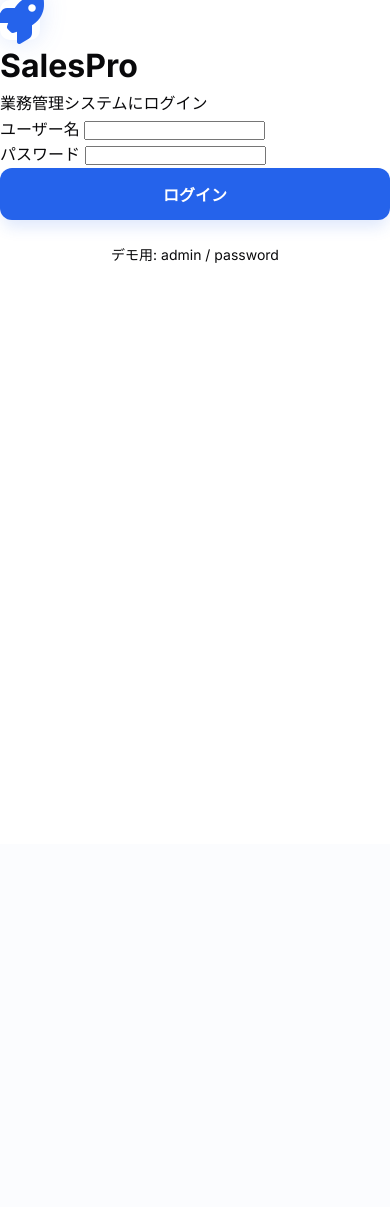
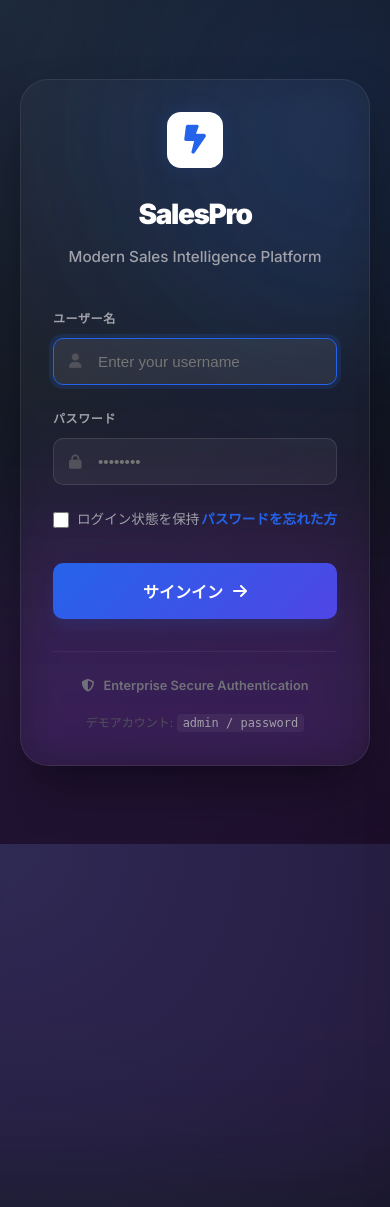
Before and after one commit to yoshida-msy/sales-management, a Flask app: page /login in a window 390 px wide; the page is wider, and only the part inside the window is pictured. Before the commit the page ends 263 px from the top of that part, so only its background shows below. Run offline with Flask 3, Linux system fonts and the light colour scheme.

Commit message:
Revamp login UI to enterprise SaaS standards with glassmorphism and animations

```diff
--- a/static/css/style.css
+++ b/static/css/style.css
@@ -277,6 +277,119 @@ tr:hover td { background: rgba(37, 99, 235, 0.02); }
 }
 .btn-primary:hover { transform: translateY(-2px); filter: brightness(1.1); box-shadow: 0 20px 25px -5px var(--primary-glow); }
 
+/* Premium Auth UI */
+.auth-page {
+    background: radial-gradient(circle at top left, #1e293b, #09090b);
+    display: flex;
+    align-items: center;
+    justify-content: center;
+    min-height: 100vh;
+    padding: 20px;
+    position: relative;
+    overflow: hidden;
+}
+
+.auth-blob {
+    position: absolute;
+    width: 600px;
+    height: 600px;
+    background: radial-gradient(circle, var(--primary-glow) 0%, transparent 70%);
+    filter: blur(80px);
+    z-index: 1;
+    animation: float 20s infinite alternate;
+}
+.auth-blob.one { top: -200px; right: -200px; }
+.auth-blob.two { bottom: -300px; left: -200px; background: rgba(147, 51, 234, 0.15); }
+
+@keyframes float {
+    from { transform: translate(0, 0) scale(1); }
+    to { transform: translate(100px, 50px) scale(1.2); }
+}
+
+.auth-card {
+    width: 100%;
+    max-width: 440px;
+    background: rgba(255, 255, 255, 0.03);
+    backdrop-filter: blur(20px);
+    border: 1px solid rgba(255, 255, 255, 0.08);
+    border-radius: var(--radius-lg);
+    padding: var(--space-12);
+    box-shadow: 0 25px 50px -12px rgba(0, 0, 0, 0.5);
+    z-index: 10;
+    animation: authSlideIn 0.8s cubic-bezier(0.16, 1, 0.3, 1);
+}
+
+@keyframes authSlideIn {
+    from { opacity: 0; transform: translateY(40px) scale(0.95); }
+    to { opacity: 1; transform: translateY(0) scale(1); }
+}
+
+.auth-header { text-align: center; margin-bottom: var(--space-10); }
+.auth-logo {
+    width: 56px; height: 56px; background: white; border-radius: 14px;
+    display: flex; align-items: center; justify-content: center;
+    font-size: 1.8rem; color: var(--primary); margin: 0 auto 24px;
+    box-shadow: 0 0 20px var(--primary-glow);
+}
+.auth-title { font-size: 1.75rem; font-weight: 900; letter-spacing: -0.05em; color: white; margin-bottom: 8px; }
+.auth-subtitle { color: #a1a1aa; font-size: 0.95rem; font-weight: 500; }
+
+.auth-form-group { margin-bottom: 24px; }
+.auth-label {
+    display: block; font-size: 0.75rem; font-weight: 800; text-transform: uppercase;
+    letter-spacing: 0.05em; color: #a1a1aa; margin-bottom: 10px;
+}
+.auth-input-wrapper { position: relative; }
+.auth-input-icon { position: absolute; left: 16px; top: 50%; transform: translateY(-50%); color: #52525b; font-size: 0.9rem; }
+
+.auth-input {
+    width: 100%;
+    padding: 14px 16px 14px 44px;
+    background: rgba(255, 255, 255, 0.05);
+    border: 1px solid rgba(255, 255, 255, 0.1);
+    border-radius: 10px;
+    color: white;
+    font-size: 0.95rem;
+    font-weight: 500;
+    transition: 0.2s;
+    outline: none;
+}
+.auth-input:focus {
+    background: rgba(255, 255, 255, 0.08);
+    border-color: var(--primary);
+    box-shadow: 0 0 0 4px var(--primary-glow);
+}
+
+.btn-auth-primary {
+    width: 100%;
+    padding: 16px;
+    background: linear-gradient(135deg, var(--primary), #4f46e5);
+    border: none;
+    border-radius: 10px;
+    color: white;
+    font-weight: 800;
+    font-size: 1rem;
+    cursor: pointer;
+    transition: 0.3s cubic-bezier(0.4, 0, 0.2, 1);
+    box-shadow: 0 10px 15px -3px var(--primary-glow);
+    display: flex;
+    align-items: center;
+    justify-content: center;
+    gap: 10px;
+}
+.btn-auth-primary:hover {
+    transform: translateY(-2px);
+    box-shadow: 0 20px 25px -5px var(--primary-glow);
+    filter: brightness(1.1);
+}
+.btn-auth-primary:active { transform: translateY(0); }
+
+.auth-footer { margin-top: 32px; text-align: center; border-top: 1px solid rgba(255, 255, 255, 0.05); padding-top: 24px; }
+
+@media (max-width: 480px) {
+    .auth-card { padding: var(--space-8); }
+}
+
 .badge { padding: 6px 14px; border-radius: 10px; font-size: 0.75rem; font-weight: 800; }
 
 @media (max-width: 1024px) {
--- a/templates/login.html
+++ b/templates/login.html
@@ -4,45 +4,74 @@
     <meta charset="UTF-8">
     <meta name="viewport" content="width=device-width, initial-scale=1.0">
     <title>ログイン - SalesPro</title>
-    <link href="https://fonts.googleapis.com/css2?family=Inter:wght@400;500;600;700&display=swap" rel="stylesheet">
+    <link rel="preconnect" href="https://fonts.googleapis.com">
+    <link rel="preconnect" href="https://fonts.gstatic.com" crossorigin>
+    <link href="https://fonts.googleapis.com/css2?family=Inter:wght@400;500;600;700;800;900&display=swap" rel="stylesheet">
     <link rel="stylesheet" href="https://cdnjs.cloudflare.com/ajax/libs/font-awesome/6.4.0/css/all.min.css">
     <link rel="stylesheet" href="{{ url_for('static', filename='css/style.css') }}">
 </head>
-<body class="login-page">
-    <div class="login-container">
-        <div class="login-card">
-            <div class="login-header">
-                <i class="fa-solid fa-rocket logo-icon" style="font-size: 3rem;"></i>
-                <h1>SalesPro</h1>
-                <p class="text-muted">業務管理システムにログイン</p>
+<body class="auth-page fade-in">
+    <!-- Animated Background Blobs -->
+    <div class="auth-blob one"></div>
+    <div class="auth-blob two"></div>
+
+    <div class="auth-card">
+        <header class="auth-header">
+            <div class="auth-logo">
+                <i class="fa-solid fa-bolt-lightning"></i>
             </div>
+            <h1 class="auth-title">SalesPro</h1>
+            <p class="auth-subtitle">Modern Sales Intelligence Platform</p>
+        </header>
 
         {% with messages = get_flashed_messages() %}
           {% if messages %}
             {% for message in messages %}
-                  <div class="flash-message" style="background: #fef2f2; color: #991b1b; border-color: #fecaca;">{{ message }}</div>
+              <div class="flash-message" style="background: rgba(239, 68, 68, 0.1); color: #fca5a5; border-color: rgba(239, 68, 68, 0.2); padding: 12px 16px; border-radius: 8px; margin-bottom: 24px; font-size: 0.85rem; font-weight: 600; border: 1px solid;">
+                <i class="fa-solid fa-circle-exclamation" style="margin-right: 8px;"></i> {{ message }}
+              </div>
             {% endfor %}
           {% endif %}
         {% endwith %}
 
         <form action="{{ url_for('login') }}" method="POST">
-                <div class="form-group">
-                    <label>ユーザー名</label>
-                    <input type="text" name="username" required>
+            <div class="auth-form-group">
+                <label class="auth-label">ユーザー名</label>
+                <div class="auth-input-wrapper">
+                    <i class="fa-solid fa-user auth-input-icon"></i>
+                    <input type="text" name="username" class="auth-input" placeholder="Enter your username" required autofocus>
                 </div>
-                <div class="form-group">
-                    <label>パスワード</label>
-                    <input type="password" name="password" required>
             </div>
-                <button type="submit" class="btn-primary" style="width: 100%; justify-content: center; padding: 14px; font-size: 1rem;">
-                    ログイン
+
+            <div class="auth-form-group">
+                <label class="auth-label">パスワード</label>
+                <div class="auth-input-wrapper">
+                    <i class="fa-solid fa-lock auth-input-icon"></i>
+                    <input type="password" name="password" class="auth-input" placeholder="••••••••" required>
+                </div>
+            </div>
+
+            <div style="margin-bottom: 32px; display: flex; justify-content: space-between; align-items: center;">
+                <label style="display: flex; align-items: center; gap: 8px; color: #a1a1aa; font-size: 0.85rem; cursor: pointer;">
+                    <input type="checkbox" style="accent-color: var(--primary); width: 16px; height: 16px;"> ログイン状態を保持
+                </label>
+                <a href="#" style="color: var(--primary); font-size: 0.85rem; font-weight: 700; text-decoration: none;">パスワードを忘れた方</a>
+            </div>
+
+            <button type="submit" class="btn-auth-primary">
+                <span>サインイン</span>
+                <i class="fa-solid fa-arrow-right"></i>
             </button>
         </form>
 
-            <div style="margin-top: 24px; text-align: center; font-size: 0.875rem;" class="text-muted">
-                <p>デモ用: admin / password</p>
+        <footer class="auth-footer">
+            <p style="font-size: 0.8rem; color: #71717a; font-weight: 600;">
+                <i class="fa-solid fa-shield-halved" style="margin-right: 6px;"></i> Enterprise Secure Authentication
+            </p>
+            <div style="margin-top: 16px; font-size: 0.75rem; color: #52525b;">
+                デモアカウント: <code style="background: rgba(255,255,255,0.05); padding: 2px 6px; border-radius: 4px; color: #a1a1aa;">admin / password</code>
             </div>
-        </div>
+        </footer>
     </div>
 </body>
 </html>
```
Lines whose indentation alone changed are shown as unchanged.
